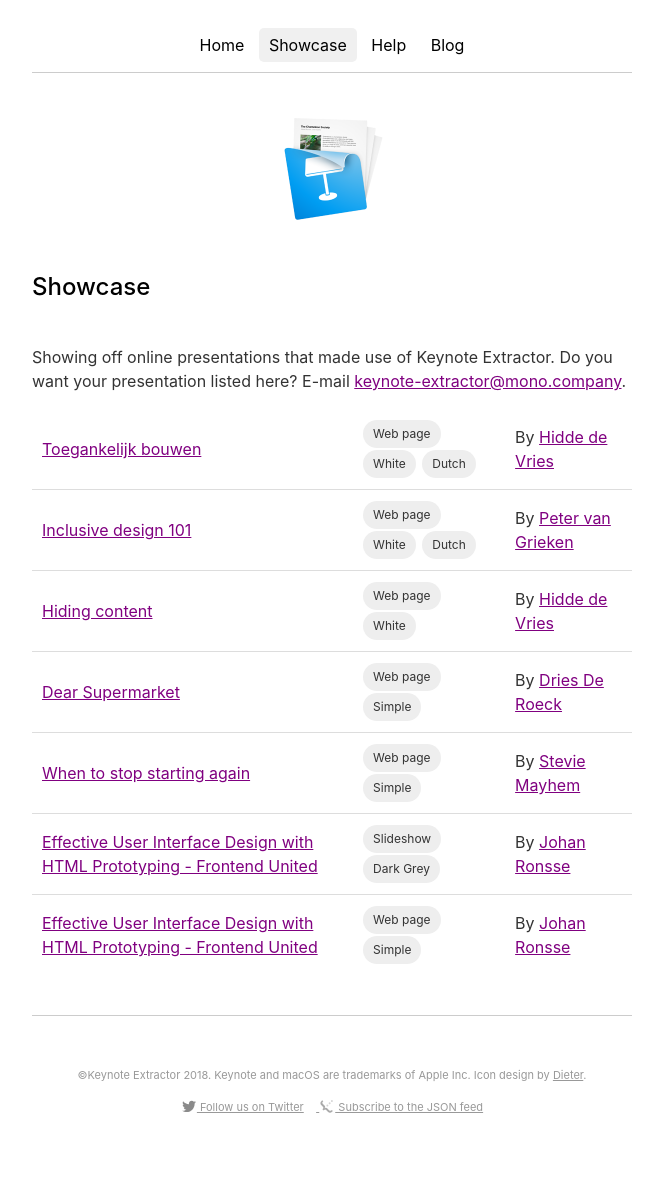
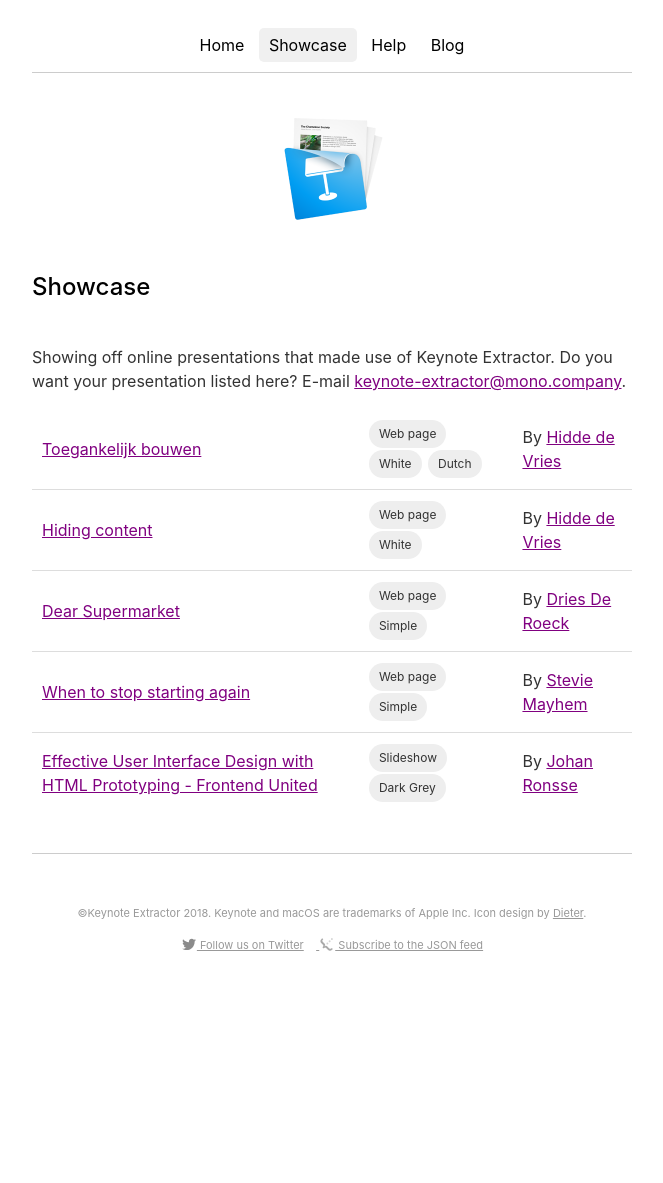
Before and after one commit to Wolfr/keynote-extractor-site, a Jekyll site: the page built from showcase/index.html, in a window 1280 px wide. Shown: the whole page, without its empty margins (308-971 px from the left). Built offline with Jekyll 4.4.1, drawn with Linux system fonts in a browser that asks for light colours; after the commit the page ends 1021 px from its top, so only the background shows below that.

Commit message:
Remove some broken links
Signed-off-by: Wolfr <johan.ronsse@gmail.com>

```diff
--- a/showcase/index.html
+++ b/showcase/index.html
@@ -10,11 +10,6 @@ title: Showcase
         <td><a href="https://hiddedevries.nl/en/talks/2017-09-21-toegankelijk-bouwen/"><span lang="nl">Toegankelijk bouwen</span></a></td>
         <td class="tags"><span>Web page</span> <span>White</span> <span>Dutch</span></td>
         <td>By <a href="https://twitter.com/hdv">Hidde de Vries</a></td>
-    </tr>
-    <tr>
-        <td><a href="https://frozenrockets.nl/talk/inclusive-design-101">Inclusive design 101</a></td>
-        <td class="tags"><span>Web page</span> <span>White</span> <span>Dutch</span></td>
-        <td>By <a href="https://twitter.com/petervangrieken">Peter van Grieken</a></td>
     </tr>
     <tr>
         <td><a href="https://hiddedevries.nl/en/talks/2017-06-21-hiding-content/">Hiding content</a></td>
@@ -36,10 +31,4 @@ title: Showcase
         <td class="tags"><span>Slideshow</span> <span>Dark Grey</span></td>
         <td>By <a href="http://twitter.com/wolfr_2">Johan Ronsse</a></td>
     </tr>
-    <tr>
-        <td><a href="https://mono.company/effective-ui-design-html-prototyping-frontend-united/">Effective User Interface Design with HTML Prototyping - Frontend United</a></td>
-        <td class="tags"><span>Web page</span> <span>Simple</span></td>
-        <td>By <a href="http://twitter.com/wolfr_2">Johan Ronsse</a></td>
-    </td>
-
 </table>
```
